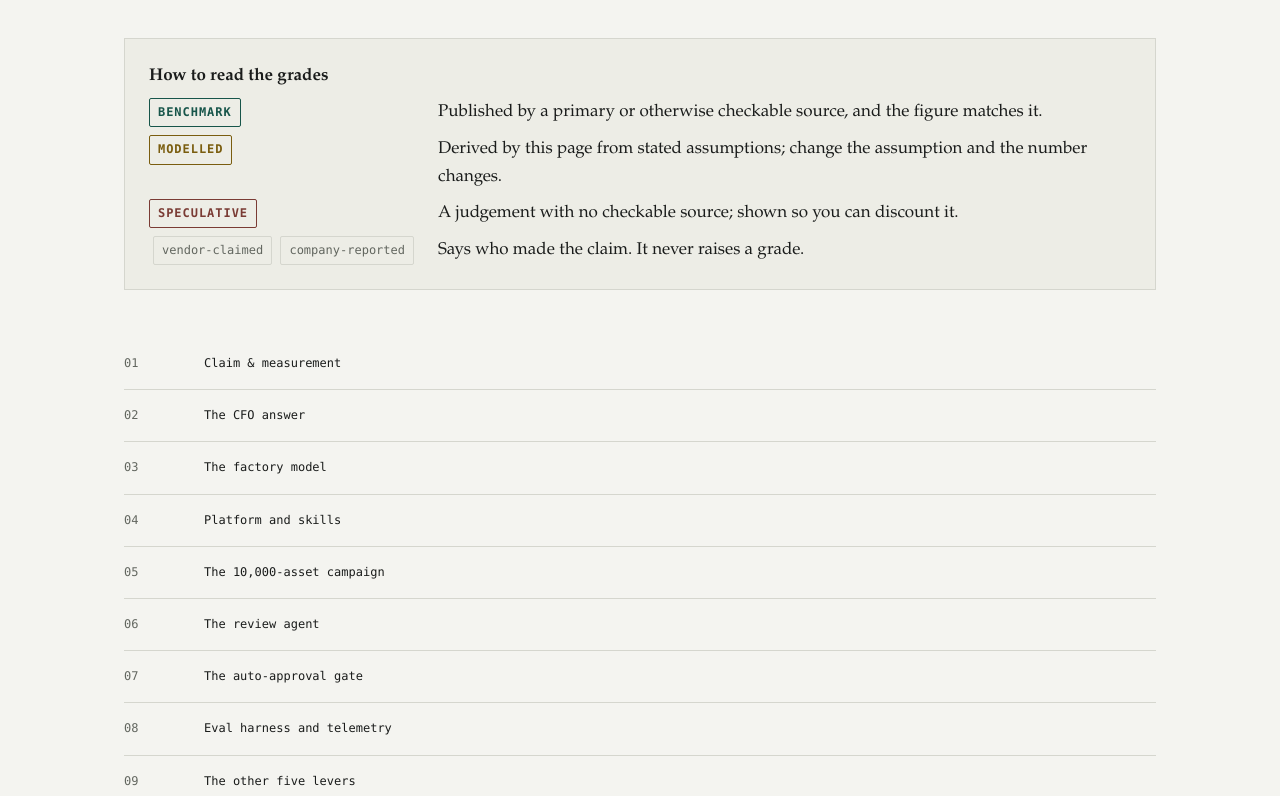
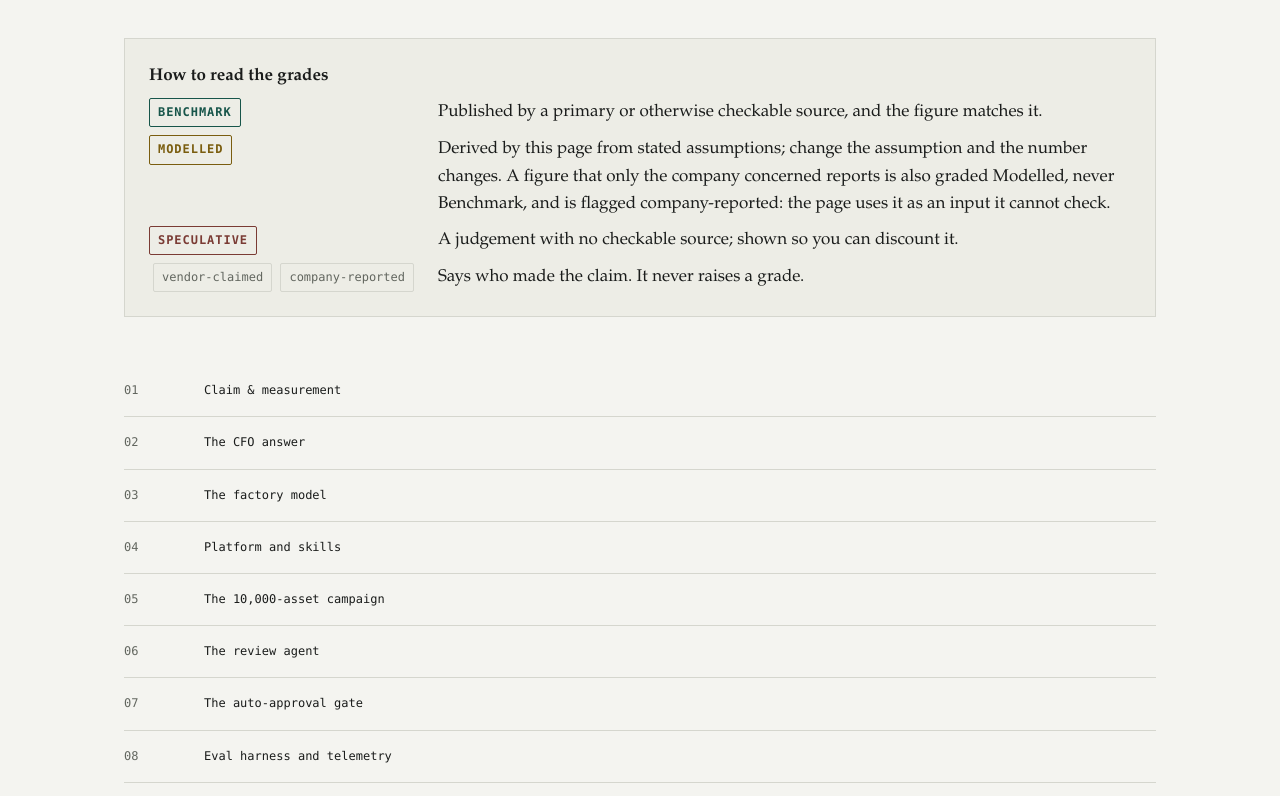
Before and after one commit to lyonsv/cmo-2x-teardown, a website: page site/index.html in a window 1280 px wide. Shown: the part 880-1676 px from the top of the page. Drawn offline with Linux system fonts and the light colour scheme.

Commit message:
fix(02): WR-03 write the grade rule for company-reported figures and flag every appearance

```diff
--- a/site/index.html
+++ b/site/index.html
@@ -38,7 +38,7 @@
         <dt><span class="chip c-b">Benchmark</span></dt>
         <dd>Published by a primary or otherwise checkable source, and the figure matches it.</dd>
         <dt><span class="chip c-m">Modelled</span></dt>
-        <dd>Derived by this page from stated assumptions; change the assumption and the number changes.</dd>
+        <dd>Derived by this page from stated assumptions; change the assumption and the number changes. A figure that only the company concerned reports is also graded Modelled, never Benchmark, and is flagged company-reported: the page uses it as an input it cannot check.</dd>
         <dt><span class="chip c-s">Speculative</span></dt>
         <dd>A judgement with no checkable source; shown so you can discount it.</dd>
         <dt><span class="flag">vendor-claimed</span> <span class="flag">company-reported</span></dt>
@@ -468,7 +468,7 @@
       </ul>
       <p>In practice a verdict is a short record: pass, fix or escalate, each with the rule IDs behind it. A pass with nothing unchecked can proceed to the tier gate. A fix returns to the generator with the cited rules as instructions. An escalation goes to a person with the findings attached, so the person starts from the evidence and not from the asset alone. How often the agent itself is right is measured by <a href="#s08">the eval harness</a>.</p>
       <p>The review loop is a pattern, not an invention. This is the equivalent of <a href="#src-intercom-2x-teardown">Intercom's review agent</a>, which inspired the design described here. <a class="chip c-m" href="#asm-review-agent-design">Modelled</a></p>
-      <p>The reference gives one honest datum. In that reference, which reviews code changes rather than marketing assets, about <span data-fig="ref-auto-approved-share">19.2%</span> <a class="chip c-m" href="#src-intercom-2x-teardown">Modelled</a> <span class="flag">company-reported</span> of merged changes were approved with no human, against a stated goal of more than half, and the rolling bot approval rate was <span data-fig="ref-bot-approval-rate">28.4%</span>. Marketing assets are not code, so treat this as a sense of scale and not a forecast. <a href="#s07">The auto-approval gate</a> shows what those rates would mean for reviewer capacity.</p>
+      <p>The reference gives one honest datum. In that reference, which reviews code changes rather than marketing assets, about <span data-fig="ref-auto-approved-share">19.2%</span> <a class="chip c-m" href="#src-intercom-2x-teardown">Modelled</a> <span class="flag">company-reported</span> of merged changes were approved with no human, against a stated goal of more than half, and the rolling bot approval rate was <span data-fig="ref-bot-approval-rate">28.4%</span> <span class="flag">company-reported</span>. Marketing assets are not code, so treat this as a sense of scale and not a forecast. <a href="#s07">The auto-approval gate</a> shows what those rates would mean for reviewer capacity.</p>
     </section>
     <section id="s07" aria-labelledby="s07-h">
       <div class="sec-head"><span class="sec-num">07</span><h2 id="s07-h">The auto-approval gate</h2></div>
```
Also changed, not shown: test/page.test.js (+17 -0 lines).
